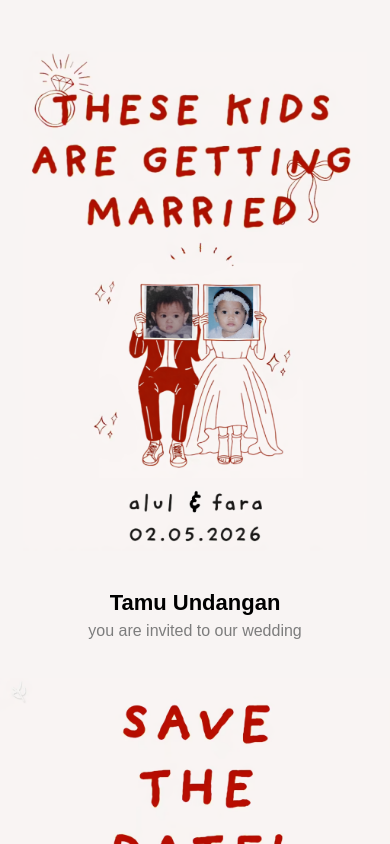
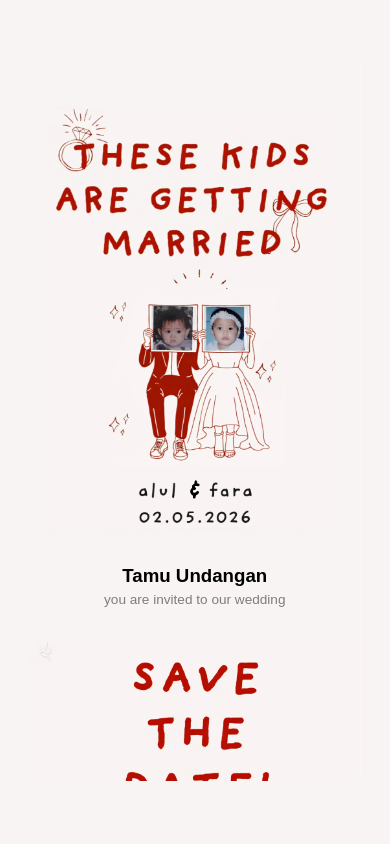
Before and after one commit to luull/wedding-alul-fara, a Next.js app: page / in a window 390 px wide. Built offline with nearby package versions, Linux system fonts and the light colour scheme.

Commit message:
fix responsive

```diff
--- a/app/page.tsx
+++ b/app/page.tsx
@@ -22,13 +22,9 @@ function Content() {
   };
 
   return (
-    <main
-      style={{
-        height: "100vh",
-        overflowY: "scroll",
-        scrollSnapType: "y mandatory",
-      }}
-    >
+    <div style={outerWrapper}>
+      <div style={phoneWrapper}>
+        <main style={innerWrapper}>
           <Slide image="/images/slide1.png">
             <p
               style={{
@@ -43,7 +39,11 @@ function Content() {
             </p>
 
             <h2
-          style={{ textAlign: "center", fontSize: "16px", color: "#7d7d7dff" }}
+              style={{
+                textAlign: "center",
+                fontSize: "16px",
+                color: "#7d7d7dff",
+              }}
             >
               you are invited to our wedding
             </h2>
@@ -76,6 +76,8 @@ function Content() {
           <Slide image="/images/slide8.png" />
           <Toaster position="top-center" />
         </main>
+      </div>
+    </div>
   );
 }
 
@@ -92,8 +94,10 @@ const btnStyle2: React.CSSProperties = {
   color: "#fff",
   padding: "14px 20px",
   borderRadius: "12px",
-  marginTop: "480px",
   fontSize: "16px",
+  position: "absolute",
+  marginTop: "200px",
+  right: "120px",
   cursor: "pointer",
 };
 
@@ -107,3 +111,23 @@ const btnStyle4: React.CSSProperties = {
   marginLeft: "20px",
   cursor: "pointer",
 };
+
+const outerWrapper: React.CSSProperties = {
+  display: "flex",
+  justifyContent: "center",
+  background: "#f8f4f3",
+};
+
+const phoneWrapper: React.CSSProperties = {
+  transform: "scale(0.85)",
+  transformOrigin: "center",
+};
+
+const innerWrapper: React.CSSProperties = {
+  width: "100%",
+  maxWidth: "420px",
+  height: "100vh",
+  overflowY: "scroll",
+  scrollSnapType: "y mandatory",
+  background: "#fff",
+};
```
Lines whose indentation alone changed are shown as unchanged.
